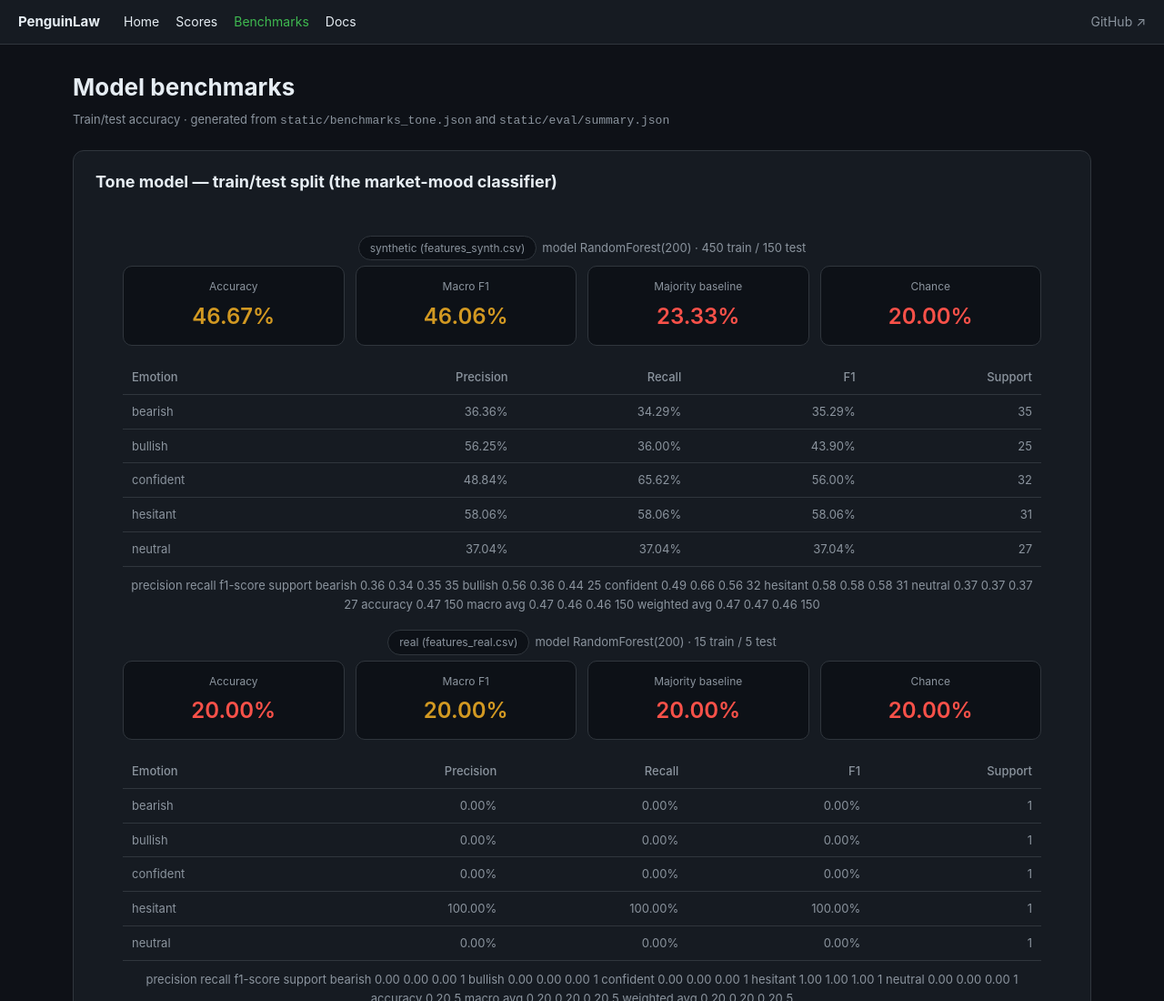
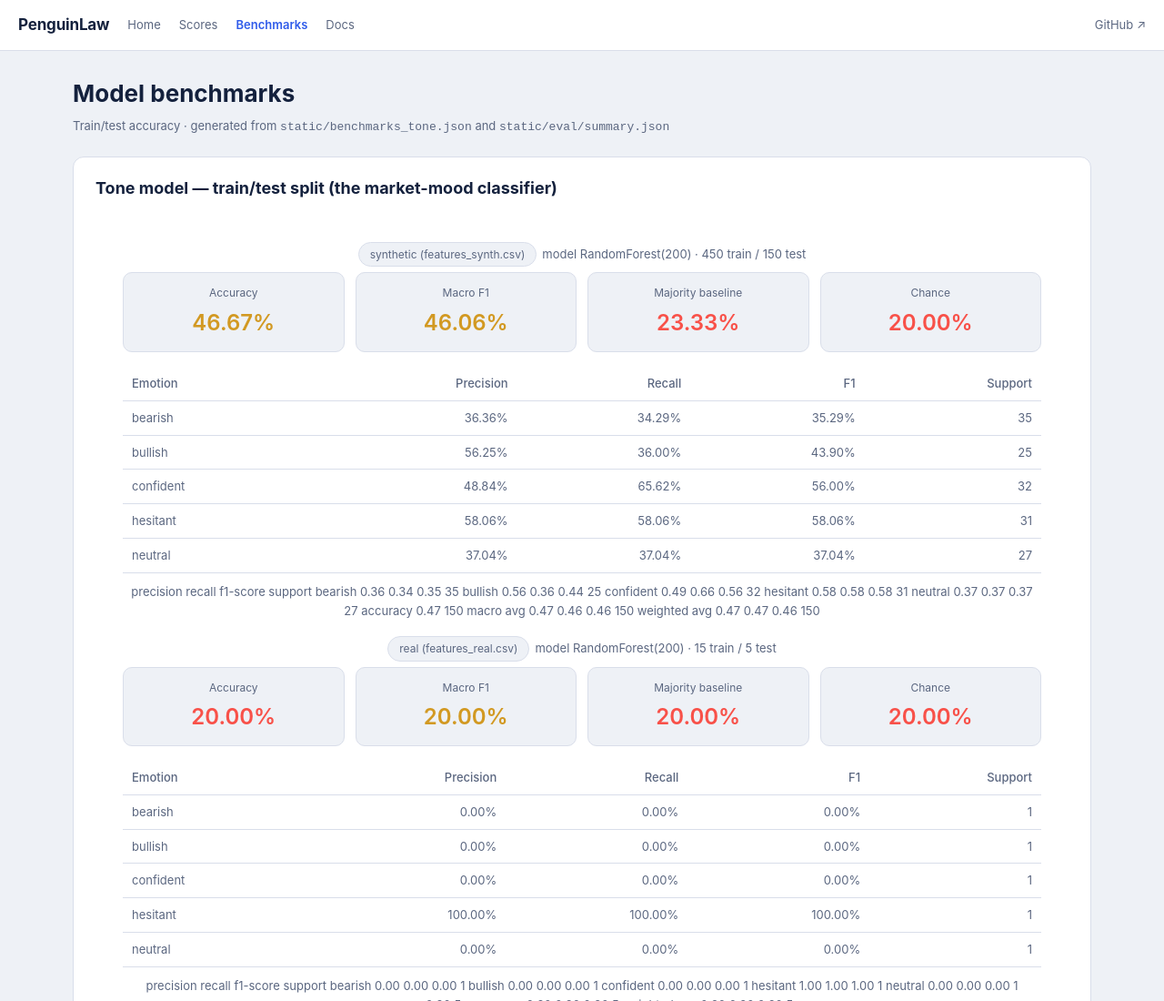
Before and after one commit to prrtsh0/PenguinLaw, a plain HTML site: page static/benchmarks.html in a window 1280 px wide. Shown: the top 1100 px of the page at 91% size. Drawn offline with Linux system fonts and the light colour scheme.

Commit message:
style(web): align scores/benchmarks/docs pages with homepage light UI

```diff
--- a/static/benchmarks.html
+++ b/static/benchmarks.html
@@ -5,17 +5,20 @@
 <meta name="viewport" content="width=device-width, initial-scale=1.0">
 <title>PenguinLaw — Benchmarks</title>
 <style>
-  :root { --bg:#0e1117; --panel:#161b22; --line:#30363d; --txt:#e6edf3;
-          --mut:#8b949e; --acc:#3fb950; --warn:#d29922; --bad:#f85149; }
+  :root { --bg:#eef1f6; --panel:#ffffff; --line:#d9deea; --txt:#14213d;
+          --mut:#5b6780; --acc:#2f5bea; --accent:#2f5bea; --warn:#d29922;
+          --bad:#f85149; --radius:12px; --accent-soft:#e8edff; }
   * { box-sizing:border-box; }
   body { margin:0; background:var(--bg); color:var(--txt);
          font:15px/1.6 -apple-system,BlinkMacSystemFont,"Segoe UI",Roboto,Helvetica,Arial,sans-serif; }
-  a { color:#58a6ff; text-decoration:none; } a:hover { text-decoration:underline; }
-  .nav { display:flex; gap:18px; align-items:center; padding:12px 20px;
-         background:var(--panel); border-bottom:1px solid var(--line);
-         font-size:14px; position:sticky; top:0; z-index:10; }
-  .nav .brand { font-weight:700; font-size:15px; margin-right:8px; }
-  .nav a { color:var(--txt); } .nav .active { color:var(--acc); }
+  a { color:var(--acc); text-decoration:none; } a:hover { text-decoration:underline; }
+  .nav { display:flex; align-items:center; gap:20px; background:var(--panel);
+         border-bottom:1px solid var(--line); padding:0 20px; min-height:56px;
+         position:sticky; top:0; z-index:10; }
+  .nav .brand { font-weight:700; font-size:17px; letter-spacing:-.01em; color:var(--ink); }
+  .nav a { color:var(--mut); font-size:13px; text-decoration:none; }
+  .nav a:hover { color:var(--ink); }
+  .nav .active { color:var(--acc); font-weight:600; }
   .wrap { max-width:1160px; margin:0 auto; padding:26px 20px 60px; }
   h1 { font-size:26px; margin:0 0 4px; }
   .sub { color:var(--mut); font-size:13px; margin-bottom:22px; }
@@ -23,7 +26,7 @@
           padding:20px 24px; margin-bottom:18px; }
   .card h2 { margin:0 0 14px; font-size:18px; }
   .kpis { display:flex; flex-wrap:wrap; gap:12px; margin-bottom:16px; }
-  .kpi { flex:1 1 150px; background:#0d1117; border:1px solid var(--line);
+  .kpi { flex:1 1 150px; background:var(--bg); border:1px solid var(--line);
          border-radius:10px; padding:12px 14px; }
   .kpi .label { font-size:12px; color:var(--mut); }
   .kpi .value { font-size:24px; font-weight:600; margin-top:4px; }
@@ -34,7 +37,7 @@
   th:first-child, td:first-child { text-align:left; }
   th { color:var(--mut); font-weight:500; }
   .note { color:var(--mut); font-size:13px; margin-top:10px; }
-  .badge { display:inline-block; background:#0d1117; border:1px solid var(--line);
+  .badge { display:inline-block; background:var(--bg); border:1px solid var(--line);
            border-radius:20px; padding:3px 12px; font-size:12px; color:var(--mut);
            margin:0 6px 6px 0; }
   .empty { padding:30px; text-align:center; color:var(--mut); }
```
Also changed, not shown: static/docs.html (+14 -12 lines), static/scores.html (+16 -9 lines).
